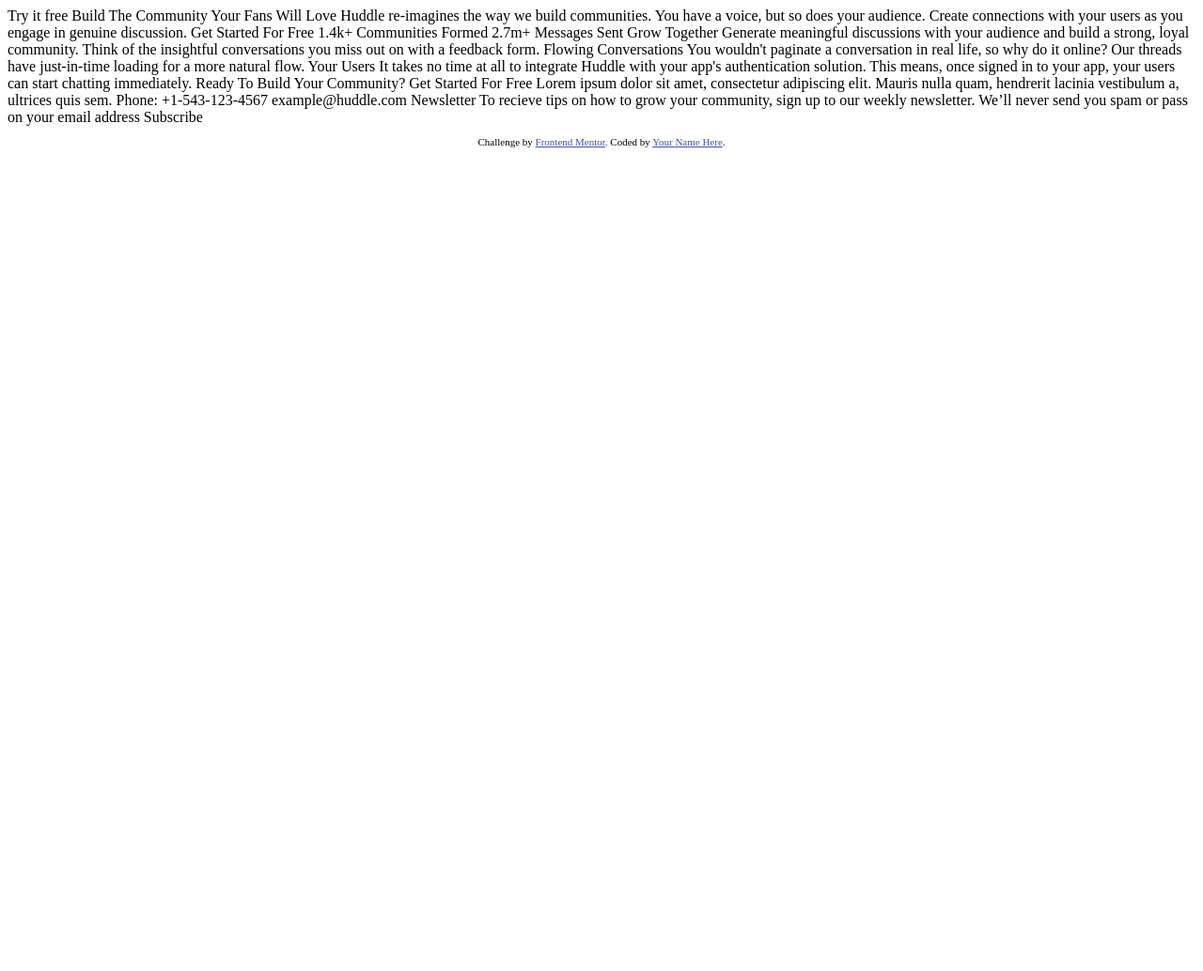
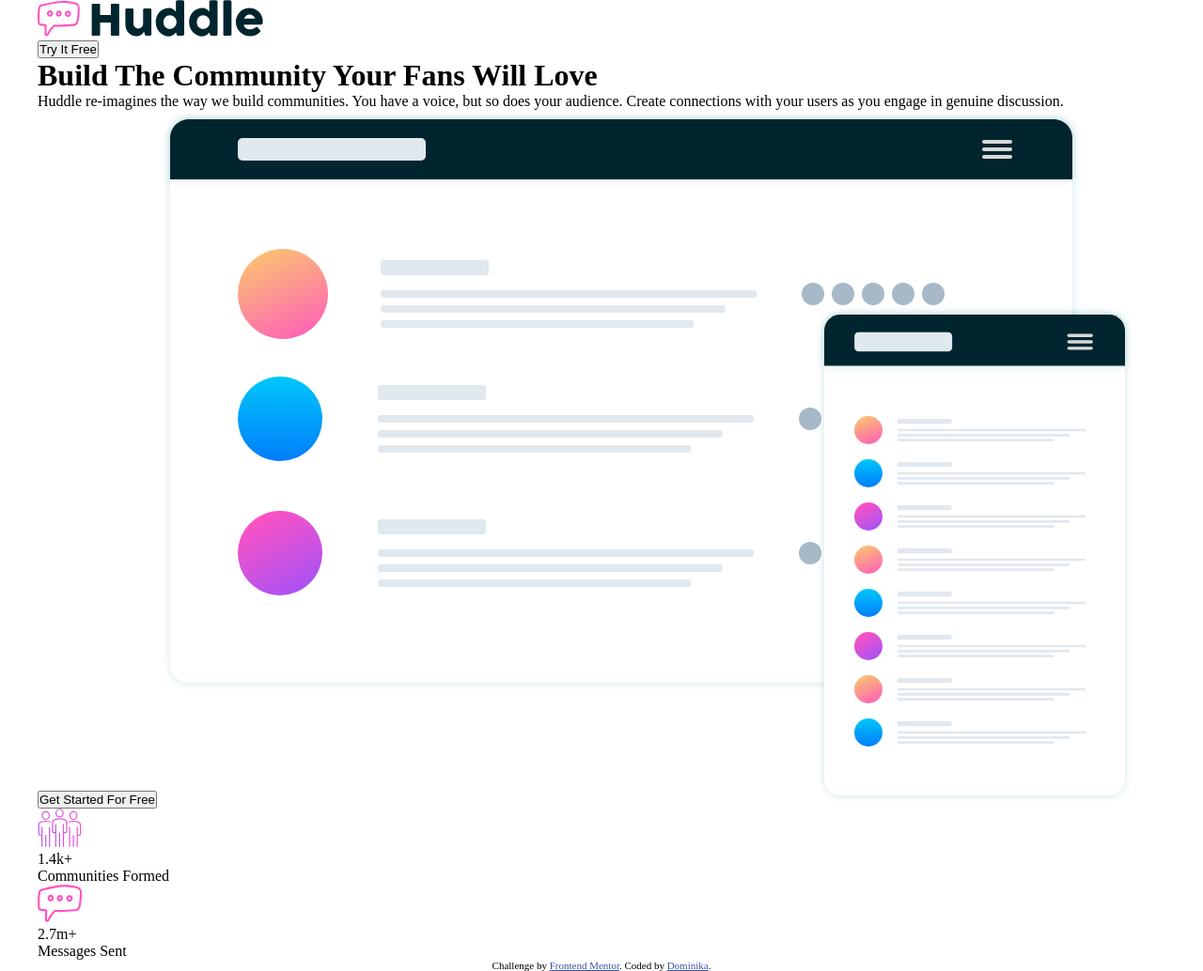
Before and after one commit to DominikaSzafraniec/huddle-landing-page-with-curved-sections, a plain HTML site: page index.html in a window 1280 px wide. Shown: the whole page at 94% size. Before the commit the page ends 800 px from the top, so only its background shows below. Drawn offline with Linux system fonts and the light colour scheme.

Commit message:
creating a header

```diff
--- a/index.html
+++ b/index.html
@@ -13,23 +13,37 @@
     .attribution { font-size: 11px; text-align: center; }
     .attribution a { color: hsl(228, 45%, 44%); }
   </style>
+
+  <link rel="stylesheet" href="./css/style.css">
 </head>
 <body>
-  Try it free
 
-  Build The Community Your Fans Will Love
-
-  Huddle re-imagines the way we build communities. You have a voice, but so does
-  your audience. Create connections with your users as you engage in genuine discussion.
-
-  Get Started For Free
-
-  1.4k+
-  Communities Formed
-
-  2.7m+
-  Messages Sent
-
+  <header class="header">
+    <div class="wrapper">
+    <nav class="header__nav">
+        <div class="header__nav--logo"><img src="./images/logo.svg" alt="logo of company huddle"></div>
+        <button class="header__nav--btn-cta-nav">Try It Free</button>
+      </nav>
+      <h1 class="header__title">Build The Community Your Fans Will Love</h1>
+      <p class="header__description">Huddle re-imagines the way we build communities. You have a voice, but so does
+        your audience. Create connections with your users as you engage in genuine discussion. </p>
+        <button class="header__btn-cta">Get Started For Free</button>
+        <img src="./images/screen-mockups.svg" alt="screen mockups" class="header__img">
+        <div class="header__additional-info">
+          <div class="header__additional-info--box">
+            <img src="./images/icon-communities.svg" class="header__additional-info--icon" alt="icon of users">
+            <p class="header__additional-info--title">1.4k+</p>
+            <p class="header__additional-info--info">Communities Formed</p>
+          </div>
+          <div class="header__additional-info--box">
+            <img src="./images/icon-messages.svg" class="header__additional-info--icon" alt="icon of users">
+            <p class="header__additional-info--title">2.7m+</p>
+            <p class="header__additional-info--info">Messages Sent</p>
+          </div>
+        </div>
+      </div>
+  </header>
+  <!--
   Grow Together
   Generate meaningful discussions with your audience and build a strong, loyal community.
   Think of the insightful conversations you miss out on with a feedback form.
@@ -55,12 +69,12 @@
   To recieve tips on how to grow your community, sign up to our weekly newsletter. We’ll never
   send you spam or pass on your email address
 
-  Subscribe
+  Subscribe -->
 
   <footer>
     <p class="attribution">
       Challenge by <a href="https://www.frontendmentor.io?ref=challenge" target="_blank">Frontend Mentor</a>.
-      Coded by <a href="#">Your Name Here</a>.
+      Coded by <a href="#">Dominika</a>.
     </p>
   </footer>
 </body>
--- /dev/null
+++ b/sass/_colors.scss
@@ -0,0 +1,7 @@
+
+$pink: hsl(322, 100%, 66%);
+$lightPink: hsl(321, 100%, 78%);
+$lightRed: hsl(0, 100%, 63%);
+
+$veryDarkCyan: hsl(192, 100%, 9%);
+$veryDarkBlue: hsl(207, 100%, 98%);
--- /dev/null
+++ b/sass/style.scss
@@ -0,0 +1,17 @@
+@import 'colors';
+
+* {
+  margin: 0;
+  padding: 0;
+  box-sizing: border-box;
+}
+
+.wrapper {
+  margin: 0 auto;
+  max-width: 1200px;
+  width: 100%;
+}
+
+body {
+
+}
```
Also changed, not shown: css/style.css (added), 1 other file.
